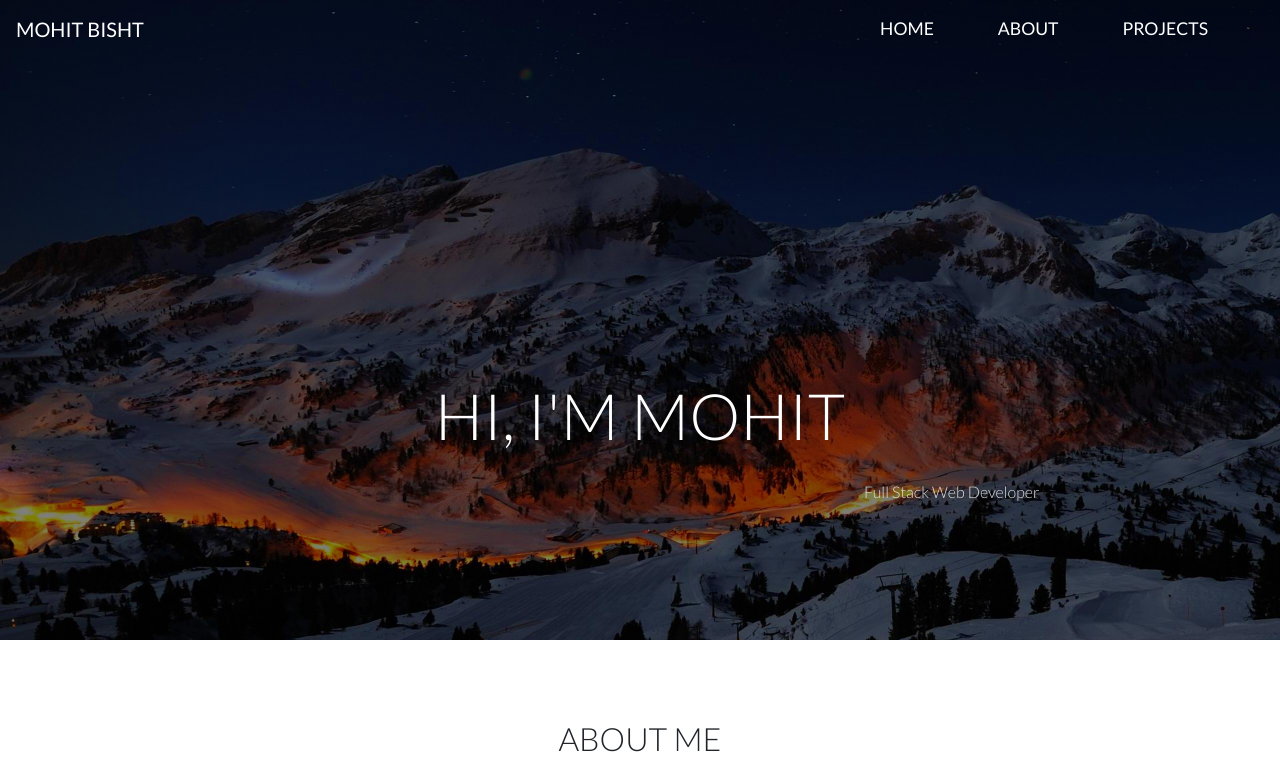
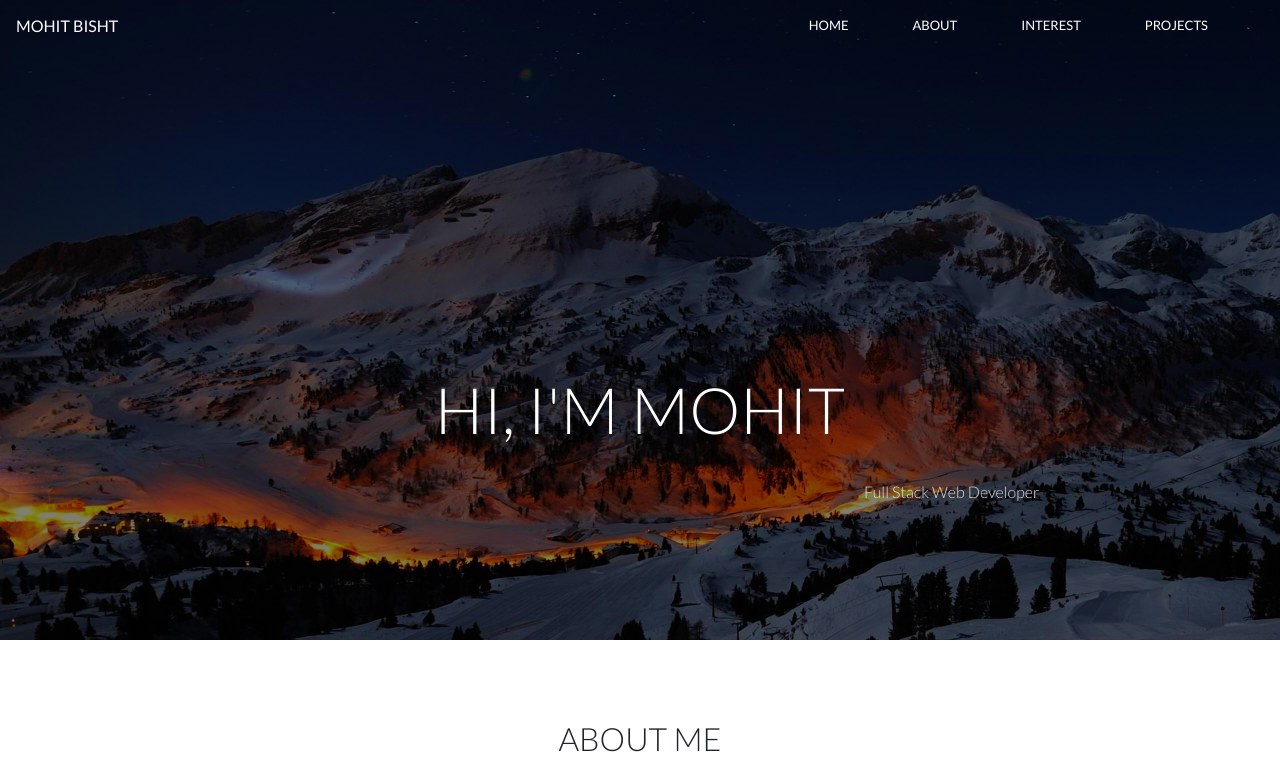
Before and after one commit to Mohitb07/personal, a React (Create React App) app: page / in a window 1280 px wide. Shown: the top 780 px of the page. Built offline with nearby package versions, Linux system fonts and the light colour scheme.

Commit message:
fixed security issues and empty href

```diff
--- a/package.json
+++ b/package.json
@@ -8,6 +8,7 @@
     "@testing-library/user-event": "^7.2.1",
     "react": "^16.13.1",
     "react-dom": "^16.13.1",
+    "react-router-dom": "^5.2.0",
     "react-scripts": "3.4.3"
   },
   "scripts": {
--- a/src/Components/Cards/Cards.js
+++ b/src/Components/Cards/Cards.js
@@ -6,12 +6,12 @@ class Cards extends React.Component {
 
        return (
             <React.Fragment>
-              <div class="card mr-20" style={{width:'18rem'}}>
-                    <img src={this.props.src} class="card-img-top" alt="..."/>
-                    <div class="card-body">
-                        <h5 class="card-title">{this.props.title}</h5>
-                            <p class="card-text">{this.props.text}</p>
-                        <a href="#" class="btn btn-primary">View</a>
+              <div className="card mr-20" style={{width:'18rem'}}>
+                    <img src={this.props.src} className="card-img-top" alt="..."/>
+                    <div className="card-body">
+                        <h5 className="card-title">{this.props.title}</h5>
+                            <p className="card-text">{this.props.text}</p>
+                        <a href={this.props.go} className="btn btn-success" target="_blank" rel="noopener noreferrer" >Visit</a>
                     </div>
            </div>
             </React.Fragment>
--- a/src/Components/Footer/Footer.js
+++ b/src/Components/Footer/Footer.js
@@ -8,18 +8,17 @@ class Footer extends React.Component {
             <React.Fragment>
                   <footer>
         <div className={styles.social}>
-          <a href="https://www.facebook.com/mohit.bisht.1903" target="_blank"><ion-icon name="logo-facebook" className="pr-2"></ion-icon></a>
-          <a target="_blank" href="https://www.github.com/Mohitb07"><ion-icon name="logo-github" className="pr-2"></ion-icon></a>
-          <a target="_blank" href="https://www.instagram.com/mohitbisht1903"><ion-icon name="logo-instagram" className="pr-2"></ion-icon></a>
-          <a target="_blank" href="https://www.linkedin.com/in/mohit-bisht-b602511b3/"><ion-icon name="logo-linkedin" className="pr-2"></ion-icon></a>
-          <a href="https://www.twitter.com/Mohitb07" target="_blank"><ion-icon name="logo-twitter" className="pr-2"></ion-icon></a>
+          <a href="https://www.facebook.com/mohit.bisht.1903" target="_blank" rel="noopener noreferrer"><ion-icon name="logo-facebook" className="pr-2"></ion-icon></a>
+          <a target="_blank" href="https://www.github.com/Mohitb07" rel="noopener noreferrer"><ion-icon name="logo-github" className="pr-2"></ion-icon></a>
+          <a target="_blank" href="https://www.instagram.com/mohitbisht1903" rel="noopener noreferrer"><ion-icon name="logo-instagram" className="pr-2"></ion-icon></a>
+          <a target="_blank" href="https://www.linkedin.com/in/mohit-bisht-b602511b3/" rel="noopener noreferrer"><ion-icon name="logo-linkedin" className="pr-2"></ion-icon></a>
+          <a href="https://www.twitter.com/Mohitb07" target="_blank" rel="noopener noreferrer"><ion-icon name="logo-twitter" className="pr-2"></ion-icon></a>
         </div>
         <div className={styles.footerMenu}>
             <div className="text-center">
             <a href="#about">About</a>
-            <a href="">Contact</a>
-            <a href="">Terms & Services</a>
-            <a href=""></a>
+            <a href="/">Contact</a>
+            <a href="/">Terms & Services</a>
             </div>
 
         </div>
--- a/src/Components/Header/Header.js
+++ b/src/Components/Header/Header.js
@@ -1,7 +1,6 @@
 import React from 'react';
 
 import styles from './Header.module.css'
-
 
 class Header extends React.Component {
     render(){
@@ -11,21 +10,24 @@ class Header extends React.Component {
 
             <header className={styles.header}>
 
-            <nav class="navbar navbar-expand-lg navbar-dark navbar-custom">
-                <a class="navbar-brand" href="#">Mohit Bisht</a>
-                <button class="navbar-toggler" type="button" data-toggle="collapse" data-target="#navbarNavDropdown" aria-controls="navbarNavDropdown" aria-expanded="false" aria-label="Toggle navigation">
-                    <span class="navbar-toggler-icon"></span>
+            <nav className="navbar navbar-expand-lg navbar-dark navbar-custom">
+                <a className="navbar-brand" href="/">Mohit Bisht</a>
+                <button className="navbar-toggler" type="button" data-toggle="collapse" data-target="#navbarNavDropdown" aria-controls="navbarNavDropdown" aria-expanded="false" aria-label="Toggle navigation">
+                    <span className="navbar-toggler-icon"></span>
                 </button>
-                <div class="collapse navbar-collapse" id="navbarNavDropdown">
-                    <ul class="navbar-nav ml-auto">
-                    <li class="nav-item active">
-                        <a class="nav-link" href="#">Home <span class="sr-only">(current)</span></a>
+                <div className="collapse navbar-collapse" id="navbarNavDropdown">
+                    <ul className="navbar-nav ml-auto">
+                    <li className="nav-item active">
+                        <a className="nav-link" href="/">Home <span className="sr-only">(current)</span></a>
                     </li>
-                    <li class="nav-item">
-                        <a class="nav-link" href="#">About</a>
+                    <li className="nav-item">
+                        <a className="nav-link" href="#about">About</a>
                     </li>
-                    <li class="nav-item">
-                        <a class="nav-link" href="#">Projects</a>
+                    <li className="nav-item">
+                        <a className="nav-link" href="#interest">Interest</a>
+                    </li>
+                    <li className="nav-item">
+                        <a className="nav-link" href="#projects">Projects</a>
                     </li>
                     </ul>
                 </div>
--- a/src/Components/Header/Header.module.css
+++ b/src/Components/Header/Header.module.css
@@ -3,6 +3,8 @@
     padding: 0;
     box-sizing: border-box;
 }
+
+
 
 .container {
     width:100%;
@@ -20,7 +22,7 @@
 
 
 .header ul li {
-    font-size: 110%;
+    font-size: 13px;
     margin-right: 3rem;
 }
 
@@ -70,6 +72,10 @@
     text-transform: uppercase;
 }
 
+.header nav > a {
+    font-size: 16px;
+}
+
 @media only screen and (min-width: 320px) and (max-width: 479px){
     .header nav div {
         position: absolute;
--- a/src/Components/InterestSection/Interest.js
+++ b/src/Components/InterestSection/Interest.js
@@ -15,20 +15,20 @@ class Header extends React.Component {
     render(){
 
        return (
-        <div className={styles.container}>
+        <div className={styles.container} id="interest">
             <div className="container">
             <section className={styles.interest} data-aos="fade-up">
                 <h2>Interest and Skills</h2>
                 <h3>Languages:</h3>
-                <img src={html}/>
-                <img src={css}/>
-                <img src={js}/>
-                <img src={python}/>
+                <img src={html} alt='html'/>
+                <img src={css} alt='css'/>
+                <img src={js} alt='js'/>
+                <img src={python} alt='python'/>
                 <h3>Technologies:</h3>
-                <img src={django}/>
-                <img src={react}/>
-                <img src={nodejs}/>
-                <img src={bootstrap}/>
+                <img src={django} alt='django'/>
+                <img src={react} alt='react'/>
+                <img src={nodejs} alt='nodejs'/>
+                <img src={bootstrap} alt='bootstrap'/>
             </section>
             </div>
         </div>
--- a/src/Components/InterestSection/Interest.module.css
+++ b/src/Components/InterestSection/Interest.module.css
@@ -8,6 +8,11 @@
     width: 65%;
     margin: 0 auto;
     margin-top: 5rem;
+}
+
+
+html {
+    scroll-behavior: smooth;
 }
 
 .interest h2 {
--- a/src/Components/Projects/Projects.js
+++ b/src/Components/Projects/Projects.js
@@ -13,20 +13,21 @@ class Projects extends React.Component {
     render(){
 
        return (
-           <div className="container" data-aos="fade-up">
+           <div className="container" data-aos="fade-up" id="projects">
+               <div className={styles.newContainer}>
                <div className={styles.heading}>
-                <h2 className="text-center">Projects</h2>
+                <h2 className="text-center">Some Projects</h2>
                </div>
 
                <div className={styles.cards}>
-                    <Cards src={Board} title={'Blog'} text={'General Discussion website'}/>
-                    <Cards src={Weather} title={'Live Weather'} text={'Live weather details'}/>
-                    <Cards src={Corona} title={'Corona-Tracker'} text={'Daily Corona Tracker'}/>
-                    <Cards src={Google} title={'Google-Clone'} text={'Fully functional google clone'}/>
-                    <Cards src={ConvertorV2} title={'Exchange Ratev2.0'} text={'Latest Exchange Rate'}/>
-                    <Cards src={ConvertorV1} title={'Exchange Ratev1.0'} text={'Latest Exchange Rate'}/>
+                    <Cards src={Board} title={'Blog'} text={'General Discussion website'} go={'http://mohitboard.herokuapp.com/'}/>
+                    <Cards src={Weather} title={'Live Weather'} text={'Live weather details'} go={'https://mohitb07.github.io/live_weather/'}/>
+                    <Cards src={Corona} title={'Corona-Tracker'} text={'Daily Corona Tracker'} go={'https://mohitb07.github.io/corona-tracker/'}/>
+                    <Cards src={Google} title={'Google-Clone'} text={'Fully functional google clone'} go={'https://mohitb07.github.io/google/'}/>
+                    <Cards src={ConvertorV2} title={'Exchange Ratev2.0'} text={'Latest Exchange Rate'} go={'https://mohitb07.github.io/exchange_rate-V2.0/'}/>
+                    <Cards src={ConvertorV1} title={'Exchange Ratev1.0'} text={'Latest Exchange Rate'} go={'https://mohitb07.github.io/exchange_rateV1.0/'}/>
                </div>
-
+               </div>
 
            </div>
        )
--- a/src/Components/Projects/Projects.module.css
+++ b/src/Components/Projects/Projects.module.css
@@ -4,9 +4,14 @@
     box-sizing: border-box;
 }
 
+html {
+    scroll-behavior: smooth;
+}
+
 .heading {
-    margin-bottom: 4rem;
+    margin: 8rem 0;
 }
+
 
 .cards {
     display: flex;
@@ -25,3 +30,7 @@
     opacity: 1;
     transform: scale(1.3);
 }
+
+.newContainer {
+    height:1000px;
+}
--- a/src/Components/Section/Section.js
+++ b/src/Components/Section/Section.js
@@ -1,6 +1,5 @@
 import React from 'react';
 
-// import background from '../../Images/background.jpg'
 import styles from './Section.module.css'
 import profile from '../../Images/profile3.jpg'
 
@@ -9,11 +8,11 @@ class Header extends React.Component {
 
        return (
         <div className="container">
-            <div className="container">
+            <div className="container" id="about">
             <section className={styles.about} data-aos="fade-up">
                 <h2>ABOUT ME</h2>
                 <div>
-                    <img src={profile}/>
+                    <img src={profile} alt='profile'/>
                 </div>
                 <p className="container text-center">
                 Lorem ipsum dolor sit amet consectetur adipisicing elit. Perspiciatis temporibus labore tempora culpa molestiae illum eveniet consequatur aspernatur mollitia odio excepturi, eum error animi et sit consectetur aliquam doloremque, delectus aperiam
--- a/src/Components/Section/Section.module.css
+++ b/src/Components/Section/Section.module.css
@@ -2,6 +2,11 @@
     margin: 0;
     padding: 0;
     box-sizing: border-box;
+}
+
+
+html {
+    scroll-behavior: smooth;
 }
 
 .container {
```
Also changed, not shown: 1 other file (tests, documents, lock files or other folders).
